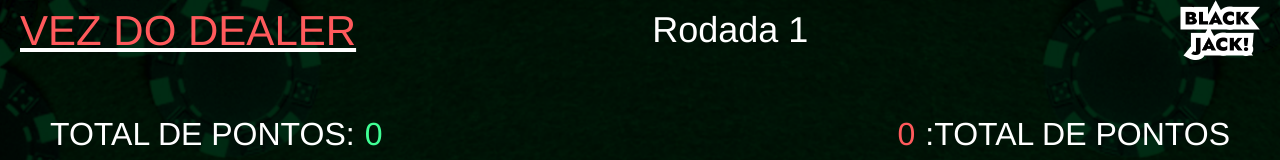
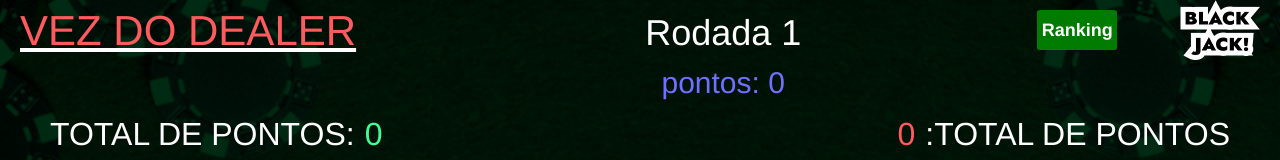
Before and after one commit to GwyZapa/blackjack, a React (Vite) app: page / in a window 1280 px wide. Shown: the top 160 px of the page. Built offline with nearby package versions, Linux system fonts and the light colour scheme; no server answers.

Commit message:
score system and some modal layout

```diff
--- a/src/App.jsx
+++ b/src/App.jsx
@@ -17,8 +17,11 @@ function App() {
     const [playerStopped, setPlayerStopped] = useState(false);
     const [statusColor, setStatusColor] = useState("neutral");
     const [rounds, setRounds] = useState(0)
+    const [score, setScore] = useState(0);
+
 
     const currentRoundsRef = useRef(0)
+    const currentScoreRef = useRef(0)
 
     // Refs para armazenar os valores mais recentes
     const totalPointsRef = useRef(0);
@@ -40,6 +43,7 @@ function App() {
     const restartGame = () => {
         setIsShowRanking(false);
 
+        localStorage.removeItem("score")
         localStorage.removeItem("blackjack_rounds");
         setRounds(0);
         currentRoundsRef.current = 0;
@@ -129,6 +133,7 @@ function App() {
         if (newPlayerTotal > 21) {
             setGameStatus("DERROTA! VOCÊ ESTOUROU");
             setStatusColor("defeat");
+            addScore("derrota")
             visRestart(); // Torna o botão visível sempre que o jogo termina
         } else if (!playerStopped) {
             if (calculatePoints(dealerCards) < 17 && calculatePoints(dealerCards) !== 21) {
@@ -178,27 +183,76 @@ function App() {
     };
 
 
+    // Scores e Ranking
+    useEffect(() => {
+        const currentScore = localStorage.getItem("score");
+
+        if (currentScore) {
+            setScore(Number(currentScore))
+            currentScoreRef.current = Number(currentScore)
+        } else {
+
+            setScore(0);
+            currentScoreRef.current = 0;
+            console.log(currentScoreRef.current);
+            localStorage.setItem("score", 0);
+        }
+    })
+
+
+    function addScore(status) {
+        const randomV = Math.floor(Math.random() * (38 - 20 + 1)) + 20;
+        const randomD = Math.floor(Math.random() * (-20 - (-30) + 1)) + (-30);
+        const randomE = Math.floor(Math.random() * (3 - (-2) + 1)) + (-2);
+
+        if (status == "vitoria") {
+
+            const prevScore = Number(localStorage.getItem("score")) || 0;
+            const newScore = prevScore + randomV;
+            setScore(newScore)
+            localStorage.setItem("score", newScore);
+
+        } else if (status == "derrota") {
+
+            const prevScore = Number(localStorage.getItem("score")) || 0;
+            const newScore = prevScore + randomD;
+            setScore(newScore)
+            localStorage.setItem("score", newScore);
+
+        } else {
+
+            const prevScore = Number(localStorage.getItem("score")) || 0;
+            const newScore = prevScore + randomE;
+            setScore(newScore)
+            localStorage.setItem("score", newScore);
+
+        }
+    }
 
     // 5. Verifica o vencedor
     const checkWinner = () => {
         console.log(`⚖️ Verificando vencedor... Jogador: ${totalPointsRef.current} | Dealer: ${totalDealerRef.current}`);
 
-
         if (totalDealerRef.current > 21) {
             setGameStatus("VITÓRIA! O DEALER ESTOUROU");
             setStatusColor("victory");
+            addScore("vitoria")
         } else if (totalPointsRef.current > 21) {
             setGameStatus("DERROTA! VOCÊ ESTOUROU");
             setStatusColor("defeat");
+            addScore("derrota")
         } else if (totalDealerRef.current > totalPointsRef.current) {
             setGameStatus("DERROTA! O DEALER GANHOU");
             setStatusColor("defeat");
+            addScore("derrota")
         } else if (totalDealerRef.current < totalPointsRef.current) {
             setGameStatus("VITÓRIA! VOCÊ GANHOU");
             setStatusColor("victory");
+            addScore("vitoria")
         } else {
             setGameStatus("EMPATE!");
             setStatusColor("draw");
+            addScore("empate")
         }
         let currentRounds = currentRoundsRef.current;
         currentRounds++;
@@ -250,7 +304,7 @@ function App() {
         }
 
 
-        if (dealerTotal >= 17 || dealerTotal > totalpoints) {
+        if (dealerTotal >= 17 || dealerTotal > totalpoints && totalpoints !== 21) {
             checkWinner();
 
         }
@@ -266,11 +320,14 @@ function App() {
         setGameStatus("VEZ DO DEALER")
         setStatusColor("dealer");
     }
+    const closeRanking = () => {
+        setIsShowRanking(false);
+    };
 
     return (
         <div className='App'>
-            <Ranking isShowRanking={isShowRanking}></Ranking>
-            <Header gameStatus={gameStatus} isRestartVisible={isRestartVisible} statusColor={statusColor} restartGame={restartGame} currentRounds={rounds} showModal={showModal} />
+            <Ranking isShowRanking={isShowRanking} closeRanking={closeRanking} ></Ranking>
+            <Header gameStatus={gameStatus} isRestartVisible={isRestartVisible} statusColor={statusColor} restartGame={restartGame} currentRounds={rounds} showModal={showModal} currentScore={score}/>
             <PointArea
                 dealerCurrentPoints={dealerCards.map(card => card.code)}
                 totalDealer={totalDealer}
--- a/src/components/Header/Header.css
+++ b/src/components/Header/Header.css
@@ -92,6 +92,33 @@
     transition: 0.2s;
 }
 
+.showmodal-button{
+    width: 80px;
+    height: 40px;
+    background-color: rgba(0, 128, 0, 0.959);
+    color: rgb(255, 255, 255);
+    font-size: 18px;
+    border-radius: 5%;
+    font-weight: 700;
+    cursor: pointer;
+}
+.showmodal-button:hover{
+    box-shadow: -5px 5px 1px white;
+    transition: 0.2s;
+}
+
+.current-score{
+    font-size: 30px;
+    color: rgb(110, 113, 255);
+}
+.center-flex{
+    display: flex;
+    justify-content: center;
+    align-items: center;
+    flex-direction: column;
+    margin-top: 50px;
+}
+
 .logo {
     /* margin-top: 20px; */
     /* margin: 10px; */
--- a/src/components/Header/index.jsx
+++ b/src/components/Header/index.jsx
@@ -1,6 +1,6 @@
 import './Header.css';
 
-function Header({ gameStatus, isRestartVisible, statusColor,restartGame, currentRounds, showModal }) {
+function Header({ gameStatus, isRestartVisible, statusColor,restartGame, currentRounds, showModal, currentScore }) {
 
 
     return (
@@ -16,7 +16,10 @@ function Header({ gameStatus, isRestartVisible, statusColor,restartGame, current
                     >
                         NOVA RODADA
                     </button>
+                    <div className='center-flex'>
                     <p className='rounds'>Rodada {currentRounds}</p>
+                    <p className='current-score'>pontos: {currentScore}</p>
+                    </div>
                     <button
                         className="restartgame-button"
                         onClick={restartGame}
@@ -27,7 +30,7 @@ function Header({ gameStatus, isRestartVisible, statusColor,restartGame, current
                     <button
                         className="showmodal-button"
                         onClick={showModal}
-                        style={{ visibility: isRestartVisible ? "visible" : "hidden" }}
+
                     >
                         Ranking
                     </button>
--- a/src/components/Ranking/Ranking.css
+++ b/src/components/Ranking/Ranking.css
@@ -1,6 +1,6 @@
 .modal-ranking{
     visibility: hidden;
-    background-color: rgba(0, 128, 0, 0.884);
+    background-color: rgba(0, 128, 0, 0.959);
     width: 500px;
     height: 500px;
     position: absolute;
@@ -9,4 +9,21 @@
     left: 37%;
     border-radius: 20px;
     box-shadow: -20px 20px 10px rgb(8, 8, 8);
+    opacity: 0;
+    transform: scale(0.95);
+    pointer-events: none;
+    transition: opacity 0.3s ease-in-out, visibility 0.3s ease-in-out ;
+
 }
+.modal-ranking.show{
+    opacity: 1;
+    visibility: visible;
+    pointer-events: auto;
+    /* transform: scale(1); */
+}
+
+.close-ranking{
+    width: 30px;
+    margin: 20px;
+    transition: opacity 0.3s ease-in-out, visibility 0.3s ease-in-out;
+}
--- a/src/components/Ranking/index.jsx
+++ b/src/components/Ranking/index.jsx
@@ -1,14 +1,16 @@
 import './Ranking.css'
 
 
-function Ranking({ isShowRanking }) {
+function Ranking({ isShowRanking, closeRanking }) {
 
 
     return (
 
-        <div className='modal-ranking'
-            style={{ visibility: isShowRanking ? "visible" : "hidden" }}
-        >
+        <div className={`modal-ranking ${isShowRanking ? "show" : ""}`}>
+
+            <button className='close-ranking' onClick={closeRanking}>
+                <img src='src/assets/delete-sign.png'></img>
+            </button>
             <div className='ranking'>
                 <label className='top'></label>
             </div>
```
Also changed, not shown: src/assets/delete-sign.png (added), src/info.txt.
